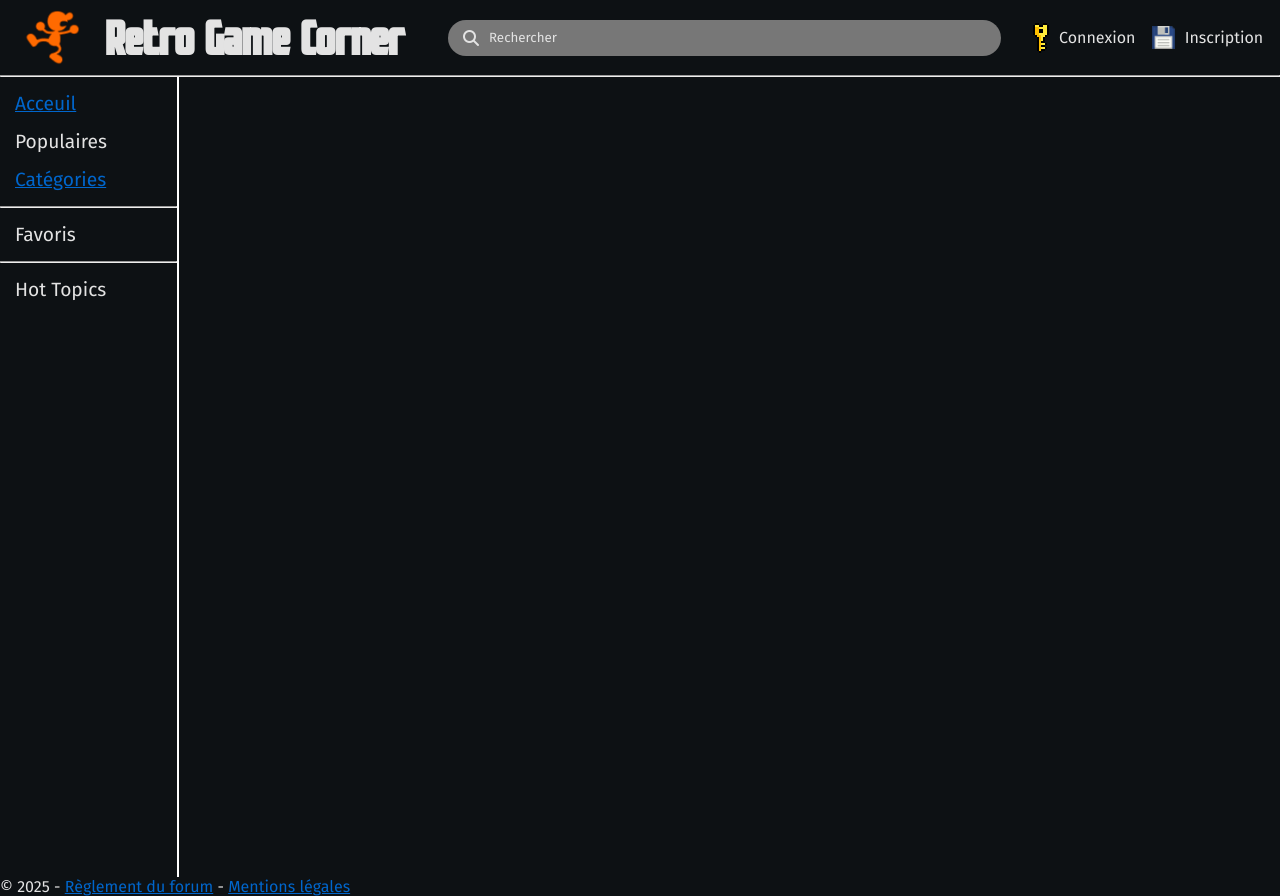
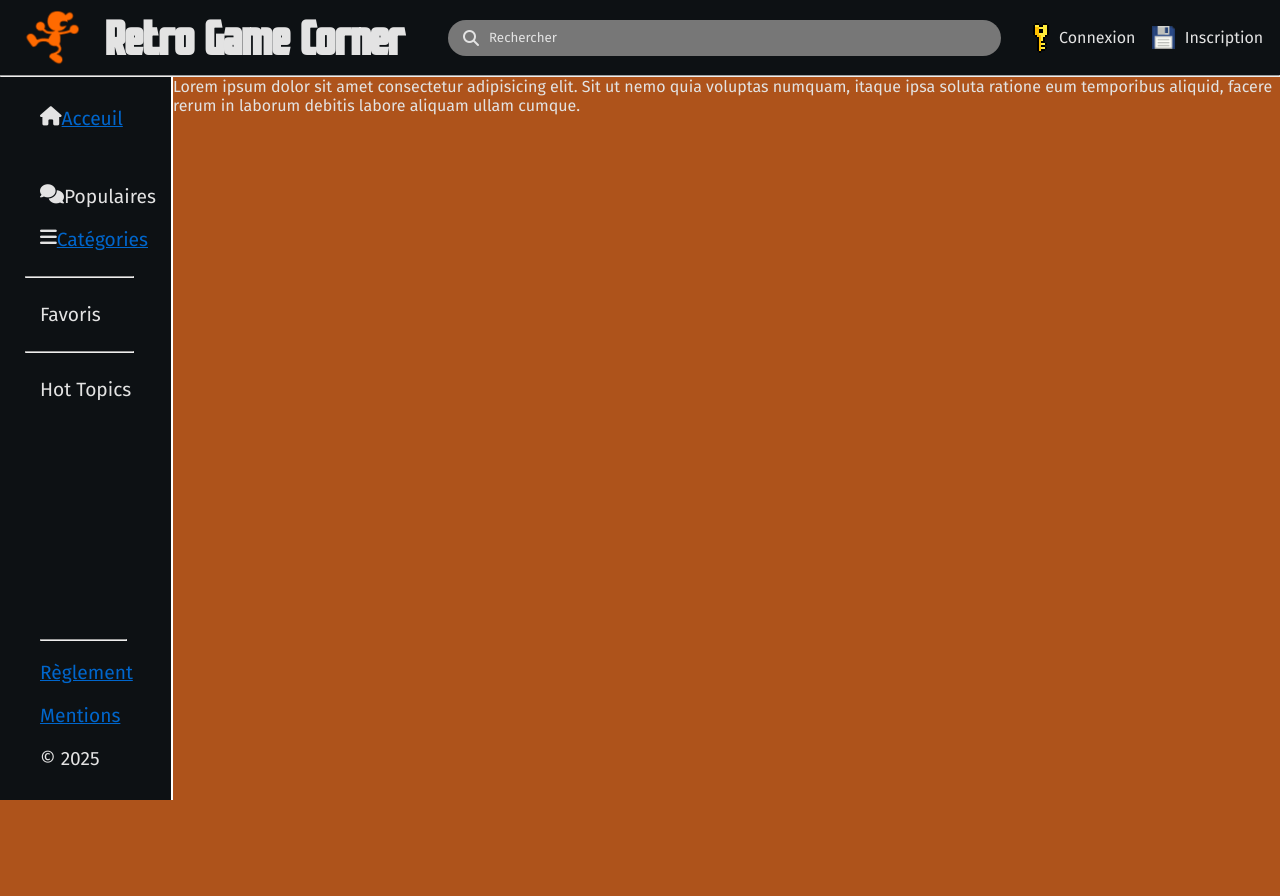
Before and after one commit to Xylo87/MVC_Forum, a PHP site: page / in a window 1280 px wide. After the commit the page ends 800 px from the top, so only its background shows below. Run offline with PHP 8.4, Linux system fonts and the light colour scheme; some libraries are stand-ins or nearby versions.

Commit message:
update : progression sur le style de la NavBar

```diff
--- a/forumPlateau_V2/app/DAO.php
+++ b/forumPlateau_V2/app/DAO.php
@@ -13,8 +13,8 @@ namespace App;
 abstract class DAO{
 
     private static $host   = 'mysql:host=127.0.0.1;port=3306';
-    private static $dbname = 'forum';
-    // private static $dbname = 'forum_theo';
+    // private static $dbname = 'forum';
+    private static $dbname = 'forum_theo';
     private static $dbuser = 'root';
     private static $dbpass = '';
 
--- a/forumPlateau_V2/public/css/style.css
+++ b/forumPlateau_V2/public/css/style.css
@@ -17,8 +17,10 @@ body {
     font-family: "Fira Sans";
 }
 
-a {
-    color: rgb(0, 102, 204);
+#wrapper {
+    display: flex;
+    flex-direction: column;
+    min-height: 100vh;
 }
 
 nav {
@@ -115,18 +117,57 @@ hr {
     color: white;
 }
 
+main {
+    display: flex;
+    flex-grow: 1;
+}
+
 #sidebar {
     width: 14%;
-    min-height: 100vh;
     border-right: solid 2px white;
     font-size: larger;
+    padding: 15px 0 15px 25px;
+    display: flex;
+    flex-direction: column;
+    gap: 10px;
 }
 
-.sideSection {
+.sideHome {
+    display: flex;
+    padding: 15px;
+    margin-bottom: 15px;
+}
+
+.sideSection, footer {
     display: flex;
     flex-direction: column;
     padding: 15px;
-    gap: 15px;
+    gap: 20px;
+}
+
+.cutSection {
+    width: 75%;
+}
+
+footer {
+    margin-top: auto;
+}
+
+#content {
+    background: #AE531B;
+    flex-grow: 1;
+}
+
+.navElement {
+    display: flex;
+}
+
+a {
+    color: rgb(0, 102, 204);
+}
+
+.none {
+    flex: none;
 }
 
 .locked {
--- a/forumPlateau_V2/view/forum/listMessages.php
+++ b/forumPlateau_V2/view/forum/listMessages.php
@@ -4,7 +4,7 @@
     $messages = $result["data"]['messages'];
     $category = $result["data"]['category'];
 ?>
-
+<div class="none">
     <!-- TITRE -->
     <?php if ($topic->getLock() == 1) { ?>
         <h1><?= $topic ?> 🔒</h1>
@@ -49,3 +49,4 @@ foreach($messages as $message){ ?>
                 <input type="submit" name="submit" value="Post">
         <?php } ?>
     </form>
+</div>
--- a/forumPlateau_V2/view/forum/listTopics.php
+++ b/forumPlateau_V2/view/forum/listTopics.php
@@ -3,6 +3,7 @@
     $topics = $result["data"]['topics'];
 ?>
 
+<div class="none">
     <h1>Liste des topics (<a href="index.php?ctrl=forum&action=index">/<?= $category ?></a>)</h1>
 
     <?php
@@ -21,3 +22,4 @@ foreach($topics as $topic ){ ?>
         <br>
         <input type="submit" name="submit" value="Post">
     </form>
+</div>
--- a/forumPlateau_V2/view/home.php
+++ b/forumPlateau_V2/view/home.php
@@ -3,10 +3,19 @@ use App\Session;
 ?>
 
 <div id="sidebar">
+    <div class="sideHome">
+        <i class="fa-solid fa-house"></i>
+        <a href="index.php?ctrl=home&action=index"><p>Acceuil</p></a>
+    </div>
     <div class="sideSection">
-        <a href="index.php?ctrl=home&action=index"><p>Acceuil</p></a>
-        <p>Populaires</p>
-        <a href="index.php?ctrl=forum&action=index"><p>Catégories</p></a>
+        <div class="navElement">
+            <i class="fa-solid fa-comments"></i>
+            <p>Populaires</p>
+        </div>
+        <div class="navElement">
+            <i class="fa-solid fa-bars"></i>
+            <a href="index.php?ctrl=forum&action=index"><p>Catégories</p></a>
+        </div>
     </div>
     <hr class="cutSection">
     <div class="sideSection">
@@ -16,7 +25,15 @@ use App\Session;
     <div class="sideSection">
         <p>Hot Topics</p>
     </div>
+    <footer>
+        <hr class="cutSection">
+        <p><a href="#">Règlement</a></p>
+        <p><a href="#">Mentions</a></p>
+        <p>&copy; <?= date_create("now")->format("Y") ?></p>
+    </footer>
 </div>
-<!-- <p>Lorem ipsum dolor sit amet consectetur adipisicing elit.
-Sit ut nemo quia voluptas numquam, itaque ipsa soluta ratione eum temporibus aliquid,
-facere rerum in laborum debitis labore aliquam ullam cumque.</p> -->
+<div id="content">
+    <p>Lorem ipsum dolor sit amet consectetur adipisicing elit.
+    Sit ut nemo quia voluptas numquam, itaque ipsa soluta ratione eum temporibus aliquid,
+    facere rerum in laborum debitis labore aliquam ullam cumque.</p>
+</div>
--- a/forumPlateau_V2/view/layout.php
+++ b/forumPlateau_V2/view/layout.php
@@ -63,10 +63,6 @@
             <main>
                 <?= $page ?>
             </main>
-
-            <footer>
-                <p>&copy; <?= date_create("now")->format("Y") ?> - <a href="#">Règlement du forum</a> - <a href="#">Mentions légales</a></p>
-            </footer>
         </div>
         <script
             src="https://code.jquery.com/jquery-3.4.1.min.js"
--- a/forumPlateau_V2/view/login.php
+++ b/forumPlateau_V2/view/login.php
@@ -1,3 +1,4 @@
+<div class="none">
     <h1>Se connecter</h1>
     <form action="index.php?ctrl=security&action=login" method="post">
         <label for="email">Email</label>
@@ -6,3 +7,4 @@
         <input type="password" name="password" id="password" required><br><br>
         <input type="submit" name="submit" value="Se connecter">
     </form>
+</div>
--- a/forumPlateau_V2/view/register.php
+++ b/forumPlateau_V2/view/register.php
@@ -1,3 +1,4 @@
+<div class="none">
     <h1>S'inscrire</h1>
     <form action="index.php?ctrl=security&action=register" method="post">
         <label for="pseudo">Pseudo</label>
@@ -13,3 +14,4 @@
         <input type="password" name="pass2" id="pass2" required><br><br>
         <input type="submit" name="submit" value="S'enregistrer">
     </form>
+</div>
```
Also changed, not shown: forumPlateau_V2/view/forum/listCategories.php (+7 -5 lines), forumPlateau_V2/view/profile.php (+7 -5 lines). Lines whose indentation alone changed are shown as unchanged.
